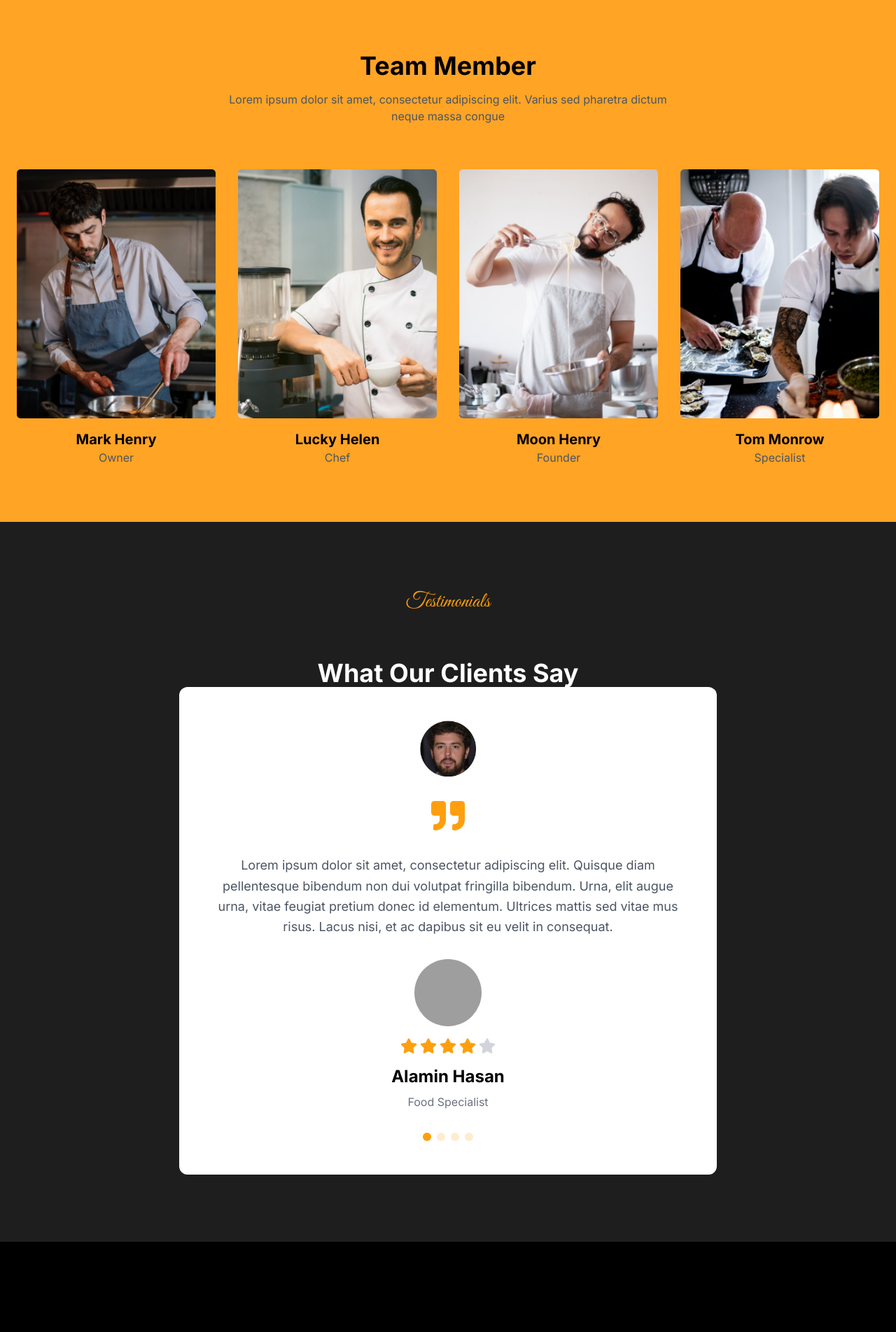
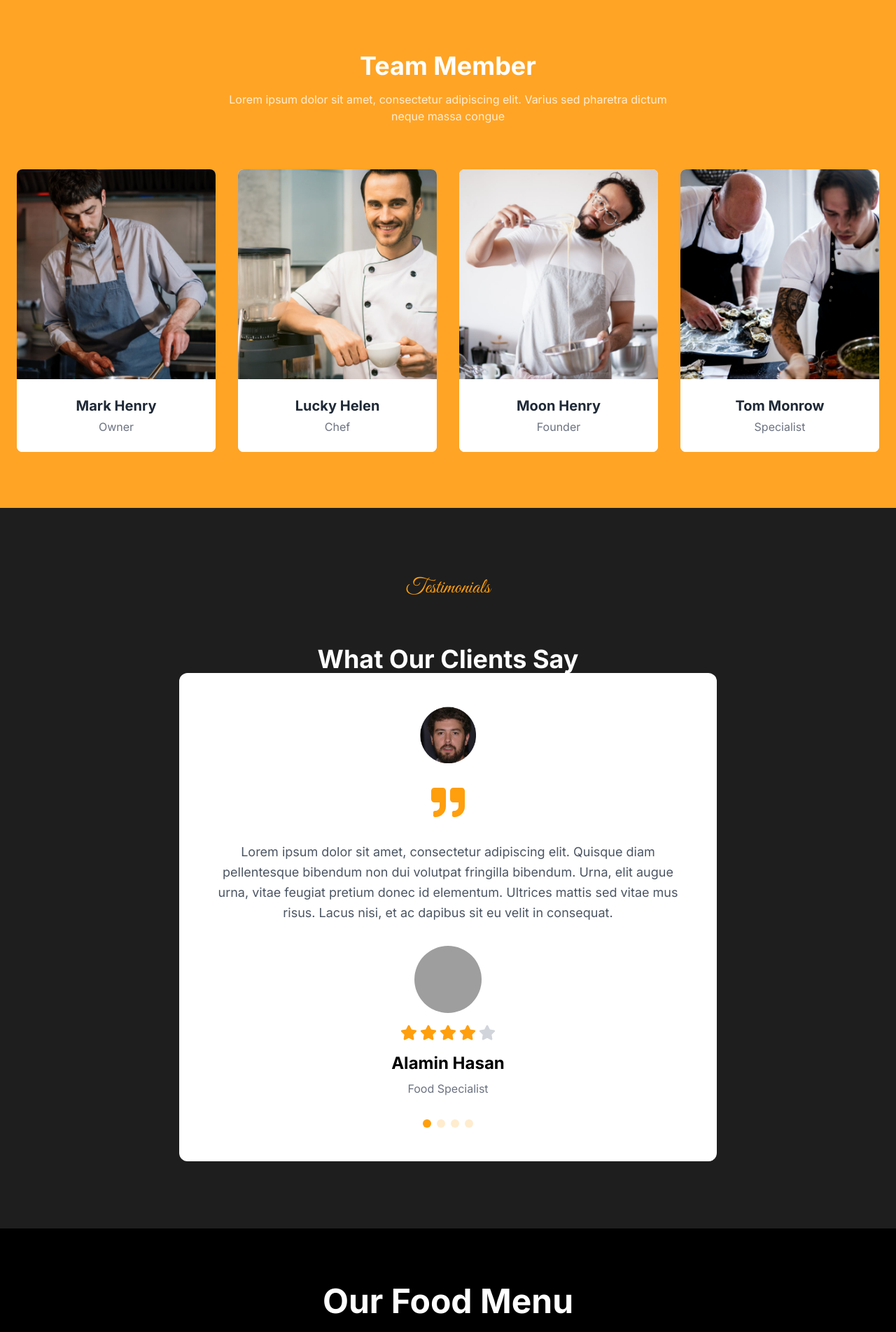
Before and after one commit to MubashirRazaAnsari/t9_hackathon_3, a Next.js app: page /about in a window 1280 px wide. Shown: the part 2360-4264 px from the top of the page at 70% size. Built offline with nearby package versions, Linux system fonts and the light colour scheme; grey boxes are pictures that could not be loaded.

Commit message:
Styling CHanges

```diff
--- a/app/about/page.tsx
+++ b/app/about/page.tsx
@@ -179,8 +179,8 @@ export default function Aboutus() {
       <section className="w-full py-20 bg-[#ffa425]">
         <div className="container mx-auto px-4 md:px-6">
           <div className="text-center mb-16">
-            <h2 className="text-4xl font-bold mb-4">Team Member</h2>
-            <p className="text-gray-600 max-w-2xl mx-auto">
+            <h2 className="text-4xl font-bold text-white mb-4">Team Member</h2>
+            <p className="text-white/80 max-w-2xl mx-auto">
               Lorem ipsum dolor sit amet, consectetur adipiscing elit.
               Varius sed pharetra dictum neque massa congue
             </p>
@@ -207,8 +207,8 @@ export default function Aboutus() {
       <section className="w-full py-20 bg-black">
         <div className="container mx-auto px-4 md:px-6">
           <div className="text-center mb-16">
-            <h2 className="text-4xl md:text-5xl font-bold mb-4">Our Food Menu</h2>
-            <p className="text-gray-600 max-w-2xl mx-auto">
+            <h2 className="text-4xl md:text-5xl text-white font-bold mb-4">Our Food Menu</h2>
+            <p className="text-white/80 max-w-2xl mx-auto">
               Lorem ipsum dolor sit amet, consectetur adipiscing elit.
               Varius sed pharetra dictum neque massa congue
             </p>
--- a/app/components/FoodTeam.tsx
+++ b/app/components/FoodTeam.tsx
@@ -26,8 +26,29 @@ const FoodTeam = () => {
   ]
 
   return (
-    <section className="py-24 bg-transparent">
-      <div className="container mx-auto px-4 sm:px-6 lg:px-8">
+    <section className="relative py-24 bg-transparent overflow-hidden">
+      {/* Background Image */}
+      <div className="absolute left-0 bottom-0 z-0">
+        <Image
+          src="/teambackground.png"
+          alt="Background decoration"
+          width={500}
+          height={500}
+          className="object-contain opacity-10 -rotate-45 scale-150"
+        />
+      </div>
+
+      <div className="absolute right-0 top-0 z-0">
+        <Image
+          src="/teambackground.png"
+          alt="Background decoration"
+          width={500}
+          height={500}
+          className="object-contain opacity-10 rotate-[135deg] scale-150"
+        />
+      </div>
+
+      <div className="container relative z-10 mx-auto px-4 sm:px-6 lg:px-8">
         {/* Header */}
         <div className="text-center mb-16">
           <h3 className="text-[#FF9F0D] font-great-vibes text-3xl mb-2">
--- a/app/components/Hero.tsx
+++ b/app/components/Hero.tsx
@@ -31,15 +31,15 @@ const Hero = () => {
         </div>
 
         {/* Two-column layout */}
-        <div className="flex flex-col lg:flex-row items-center justify-between h-full py-20 lg:py-0 gap-10 lg:gap-0">
+        <div className="flex flex-col lg:flex-row items-center justify-between h-full py-20 lg:py-0 gap-16 lg:gap-20">
           {/* Left column - Text content */}
-          <div className="flex flex-col space-y-6 lg:space-y-8 max-w-xl text-center lg:text-left">
+          <div className="flex flex-col space-y-8 lg:space-y-10 max-w-xl text-center lg:text-left">
             <Image
               src="/herotext.png"
               alt="Hero text"
               width={300}
               height={290}
-              className="animate-fade-in mx-auto lg:mx-0"
+              className="animate-fade-in mx-auto lg:mx-0 mb-4"
             />
             <h1 className="text-4xl md:text-5xl lg:text-6xl xl:text-7xl font-bold text-white leading-tight">
               <span className='text-[#F7A600]'>The</span> Art of speed
@@ -49,7 +49,7 @@ const Hero = () => {
               Lorem ipsum dolor sit amet, consectetur adipiscing elit.
               Varius sed pharetra dictum neque massa congue
             </p>
-            <div className="flex justify-center lg:justify-start w-full">
+            <div className="flex justify-center lg:justify-start w-full pt-4">
               <Button size="lg">
                 See Menu
               </Button>
@@ -57,7 +57,7 @@ const Hero = () => {
           </div>
 
           {/* Right column - Hero image */}
-          <div className="relative w-full lg:w-auto">
+          <div className="relative w-full lg:w-auto lg:ml-10">
             <Image
               src="/hero.png"
               alt="hero"
--- a/app/components/RestaurantProcess.tsx
+++ b/app/components/RestaurantProcess.tsx
@@ -5,9 +5,9 @@ import Button from './ui/Button'
 
 const RestaurantProcess = () => {
   return (
-    <section className="relative min-h-[600px] w-screen md:-mx-[10vw]">
+    <section className="relative min-h-[400px] w-screen md:-mx-[10vw]">
       {/* Background Image */}
-      <div className="absolute inset-0 z-0 ">
+      <div className="absolute inset-0 z-0">
         <Image
           src="/bottmBg.png"
           alt="Process background"
@@ -20,34 +20,34 @@ const RestaurantProcess = () => {
       </div>
 
       {/* Content */}
-      <div className="relative z-10 container mx-auto px-4 sm:px-6 lg:px-8 py-24">
-        <div className="max-w-3xl flex flex-col ">
+      <div className="relative z-10 container mx-auto px-4 sm:px-6 lg:px-8 py-16">
+        <div className="ml-auto max-w-3xl flex flex-col text-right">
           {/* Header */}
-          <h3 className="text-[#FF9F0D] font-great-vibes text-3xl mb-4">
+          <h3 className="text-[#FF9F0D] font-great-vibes text-2xl mb-3">
             Restaurant Active Process
           </h3>
-          <h2 className="text-4xl md:text-5xl lg:text-6xl font-bold text-white mb-6">
+          <h2 className="text-3xl md:text-4xl lg:text-5xl font-bold text-white mb-4">
             <span className="text-[#FF9F0D]">We</span> Document Every Food
             <br />
             Bean Process untile it is saved
           </h2>
-          <p className="text-gray-300 text-lg mb-8 max-w-2xl">
+          <p className="text-gray-300 text-base mb-6 ml-auto max-w-2xl">
             Lorem ipsum dolor sit amet, consectetur adipiscing elit. Quisque diam
             pellentesque bibendum non dui volutpat fringilla bibendum. Urna, elit augue urna,
           </p>
 
           {/* Action Buttons */}
-          <div className="flex items-center gap-6">
+          <div className="flex items-center gap-6 justify-end">
             <Button
               variant="outline"
               size="lg"
             >
               Read More
             </Button>
-            <button className="flex items-center justify-center w-16 h-16 rounded-full bg-[#FF9F0D] text-white hover:bg-[#FF9F0D]/90 transition-colors">
+            <button className="flex items-center justify-center w-14 h-14 rounded-full bg-[#FF9F0D] text-white hover:bg-[#FF9F0D]/90 transition-colors">
               <FaPlay className="ml-1" />
             </button>
-            <span className="text-white text-lg">
+            <span className="text-white text-base">
               Play Video
             </span>
           </div>
--- a/app/components/TeamMember.tsx
+++ b/app/components/TeamMember.tsx
@@ -11,14 +11,16 @@ interface TeamMemberProps {
 
 const TeamMember = ({ name, role, image }: TeamMemberProps) => {
   return (
-    <div className="relative group">
+    <div className="bg-white rounded-lg overflow-hidden group">
+      {/* Image Container */}
+      <div className="relative h-[300px]">
         <Image
           src={image}
           alt={name}
-        width={300}
-        height={400}
-        className="w-full"
+          fill
+          className="object-cover"
         />
+        {/* Social Icons */}
         <div className="absolute right-4 top-4 flex flex-col gap-2 opacity-0 group-hover:opacity-100 transition-opacity">
           <a href="#" className="bg-white p-2 rounded hover:bg-[#FF9F0D] hover:text-white transition-colors">
             <FaFacebook size={20} />
@@ -33,9 +35,11 @@ const TeamMember = ({ name, role, image }: TeamMemberProps) => {
             <FaPinterest size={20} />
           </a>
         </div>
-      <div className="text-center mt-4">
-        <h3 className="text-xl font-bold">{name}</h3>
-        <p className="text-gray-600">{role}</p>
+      </div>
+      {/* Text Content */}
+      <div className="text-center py-6 bg-white">
+        <h3 className="text-xl font-bold text-gray-800 mb-1">{name}</h3>
+        <p className="text-gray-500">{role}</p>
       </div>
     </div>
   );
--- a/app/page.tsx
+++ b/app/page.tsx
@@ -15,7 +15,7 @@ import BlogPost from './components/BlogPost'
 
 export default function Home() {
   return (
-    <main className="min-h-screen bg-[#0D0D0D]">
+    <main className="min-h-screen bg-black">
       {/* Hero Section */}
       <div className="relative min-h-screen w-full">
         {/* Background Image */}
@@ -83,7 +83,15 @@ export default function Home() {
         <About />
         <FoodCategory />
         <ExtraordinaryTaste />
+      </div>
+
+      {/* Full Width Statistics Section */}
+      <div className="-mx-4 sm:-mx-6 lg:-mx-8">
         <Statistics />
+      </div>
+
+      {/* Resume Other Sections Container */}
+      <div className="w-full sm:w-full md:w-[80vw] lg:w-[80vw] mx-auto xl:w-[80vw] 2xl:w-[80vw]">
         <Menu />
         <FoodTeam />
         <Testimonials />
--- a/app/shared/Footer.tsx
+++ b/app/shared/Footer.tsx
@@ -6,7 +6,7 @@ import { FaFacebookF, FaTwitter, FaInstagram, FaYoutube, FaPinterest } from "rea
 
 const Footer = () => {
   return (
-    <footer className="flex flex-col bg-black w-full mt-20">
+    <footer className="flex flex-col bg-black w-full">
       {/* Newsletter Section */}
       <div className="w-full px-4 sm:px-6 lg:px-[135px] py-6 sm:py-8 lg:py-[50px]">
         <div className="flex flex-col sm:flex-row justify-between items-center gap-4 sm:gap-6">
--- a/app/shared/Navbar.tsx
+++ b/app/shared/Navbar.tsx
@@ -46,12 +46,9 @@ const Navbar: React.FC = () => {
         about: [
             { label: 'About Us', href: '/about' },
             { label: 'Our Team', href: '/chefgrid' },
-            { label: 'Join Our Team', href: '/careers' },
         ],
         pages: [
             { label: 'FAQ', href: '/faq' },
-            { label: 'Terms & Conditions', href: '/terms' },
-            { label: 'Privacy Policy', href: '/privacy' },
             { label: '404 Error', href: '/404' },
         ],
         shop: [
```
Also changed, not shown: public/teambackground.png (added), public/testimonialBG.png (added). Lines whose indentation alone changed are shown as unchanged.
